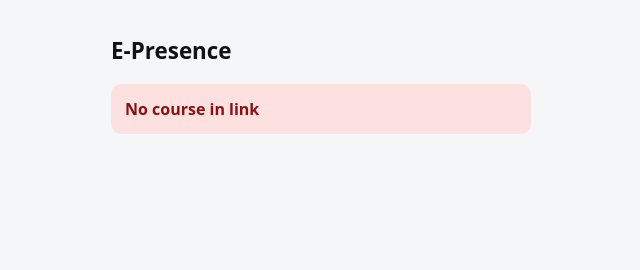
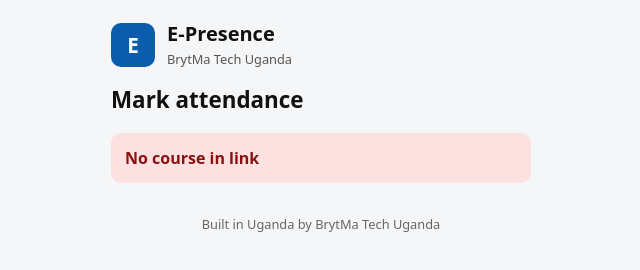
Before and after one commit to muhumuza684/E-PRESENT-, a plain HTML site: page index.html in a window 1280 px wide. Shown: the whole page, without its empty margins (319-959 px from the left). Drawn offline with Linux system fonts and the light colour scheme.

Commit message:
Brand as BrytMa Tech Uganda, add README

```diff
--- a/index.html
+++ b/index.html
@@ -3,7 +3,7 @@
 <head>
 <meta charset="utf-8">
 <meta name="viewport" content="width=device-width, initial-scale=1">
-<title>E-Presence</title>
+<title>E-Presence | BrytMa Tech Uganda</title>
 <style>
   body{font-family:system-ui,sans-serif;margin:0;background:#f4f6f8;color:#111}
   main{max-width:420px;margin:0 auto;padding:20px}
@@ -15,11 +15,18 @@
   .note{font-size:.9rem;color:#444;margin-top:16px}
   #msg{margin-top:18px;padding:14px;border-radius:10px;font-weight:600;display:none}
   .ok{background:#d6f5dc;color:#0a5c1f}.warn{background:#fff0c2;color:#6b4e00}.err{background:#fde0e0;color:#8a1111}
+  .brand{display:flex;align-items:center;gap:12px;margin:0 0 6px}
+  .logo{background:#0b5cad;color:#fff;width:44px;height:44px;border-radius:10px;display:grid;place-items:center;font-weight:800;font-size:1.3rem}
+  .brand b{display:block;font-size:1.25rem}.brand span{font-size:.8rem;color:#555}
+  .foot{margin-top:32px;font-size:.8rem;color:#666;text-align:center}
+  .pbrand{display:none;text-align:center;font-size:.8rem;color:#555;margin-top:16px}
+  @media print{.pbrand{display:block}}
 </style>
 </head>
 <body>
 <main>
-  <h1>E-Presence</h1>
+  <header class="brand"><div class="logo">E</div><div><b>E-Presence</b><span>BrytMa Tech Uganda</span></div></header>
+  <h1>Mark attendance</h1>
   <div id="course"></div>
   <div id="form">
     <label>Student number<input id="no" inputmode="text" autocomplete="off"></label>
@@ -28,6 +35,7 @@
     <button id="go">Mark attendance</button>
   </div>
   <div id="msg"></div>
+<p class="foot">Built in Uganda by BrytMa Tech Uganda</p>
 </main>
 <script>
 const URL_ = 'https://script.google.com/macros/s/AKfycbxrvdQluH9CZ-FB8zzxQ3RUgnOSw2zYmo1kqXT61VZMAhpSZnTgpTrrUKTLdnw9PaspEw/exec';
```
Also changed, not shown: lecturer.html (+11 -2 lines), 1 other file.
